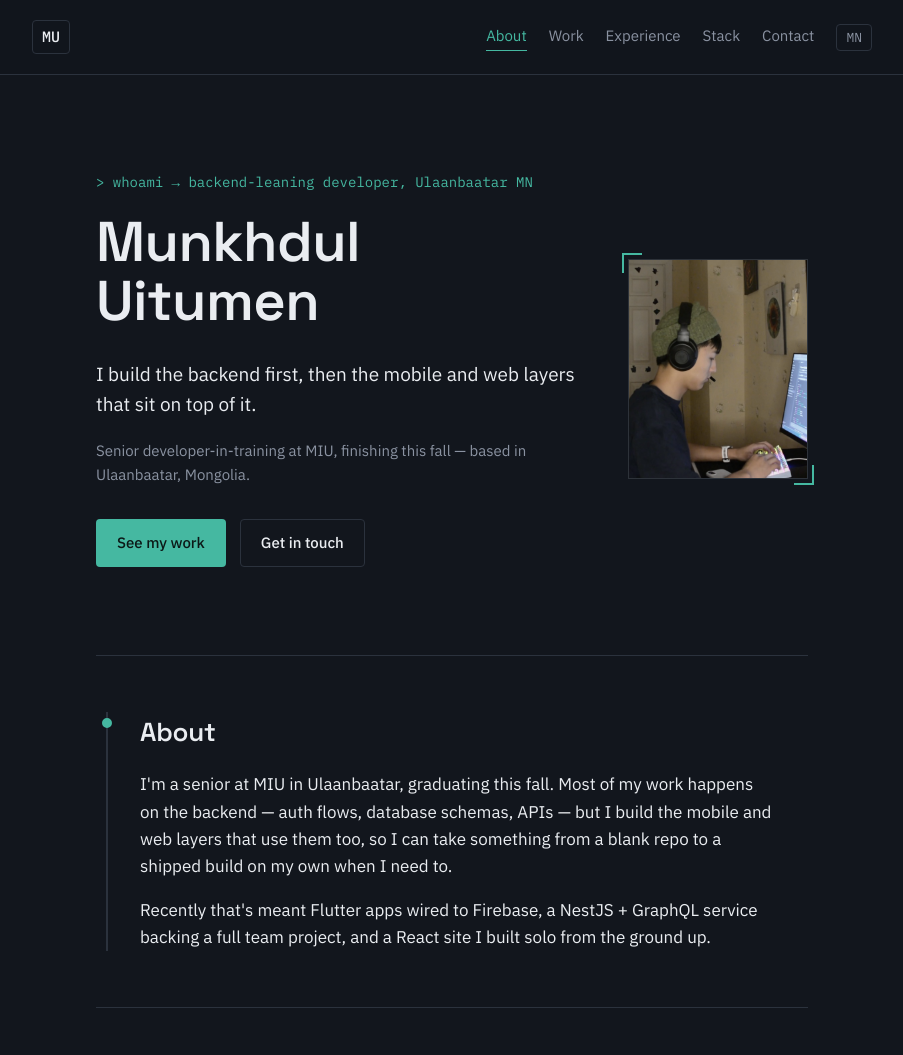
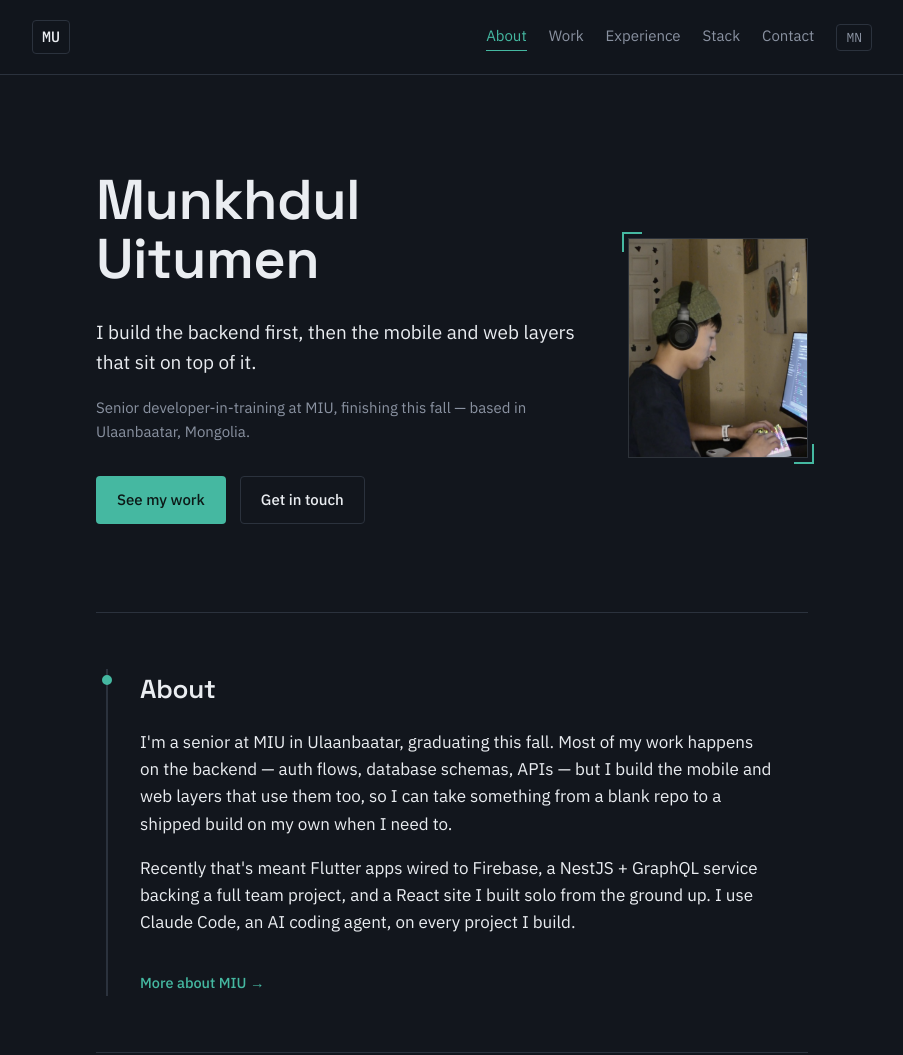
Before and after one commit to uitumenm1023-beep/Portfolio, a plain HTML site: page index.html in a window 1280 px wide. Shown: the top 1055 px of the page, without its empty margins (188-1091 px from the left). Drawn offline with Linux system fonts and the light colour scheme.

Commit message:
Updated word issue

```diff
--- a/index.html
+++ b/index.html
@@ -26,7 +26,6 @@
 
 <header id="hero" class="hero">
   <div class="hero-text">
-    <p class="terminal" id="terminal" aria-hidden="true"></p>
     <h1 data-i18n="hero.name">Munkhdul Uitumen</h1>
     <p class="subhead" data-i18n="hero.subhead">I build the backend first, then the mobile and web layers that sit on top of it.</p>
     <p class="hero-meta" data-i18n="hero.meta">Senior developer-in-training at MIU, finishing this fall — based in Ulaanbaatar, Mongolia.</p>
@@ -52,6 +51,7 @@
       <h2 data-i18n="about.heading">About</h2>
       <p data-i18n="about.p1">I'm a senior at MIU in Ulaanbaatar, graduating this fall. Most of my work happens on the backend — auth flows, database schemas, APIs — but I build the mobile and web layers that use them too, so I can take something from a blank repo to a shipped build on my own when I need to.</p>
       <p data-i18n="about.p2">Recently that's meant Flutter apps wired to Firebase, a NestJS + GraphQL service backing a full team project, and a React site I built solo from the ground up.</p>
+      <a href="https://miu.edu.mn" target="_blank" rel="noopener" class="about-link" data-i18n="about.schoolLink">More about MIU →</a>
     </div>
   </section>
 
@@ -104,7 +104,7 @@
       <article class="exp">
         <div class="exp-head">
           <h3 data-i18n="experience.role">Development Intern</h3>
-          <span class="exp-org">MIU — Ulaanbaatar</span>
+          <span class="exp-org" data-i18n="experience.org">MIU — Ulaanbaatar</span>
         </div>
         <ul class="exp-list">
           <li data-i18n="experience.item1">Built the university's affiliated high-school website as part of a small team of classmates, working mainly on the backend with some frontend work.</li>
@@ -133,7 +133,7 @@
         </div>
         <div class="stack-group">
           <h4 data-i18n="stack.tools">Tools</h4>
-          <ul class="stackline"><li>Git</li><li>Python</li><li>Playwright</li></ul>
+          <ul class="stackline"><li>Git</li><li>Python</li><li>Playwright</li><li>Claude Code</li></ul>
         </div>
       </div>
     </div>
--- a/script.js
+++ b/script.js
@@ -9,7 +9,6 @@ const translations = {
     "nav.stack": "Stack",
     "nav.contact": "Contact",
     "hero.name": "Munkhdul Uitumen",
-    "hero.terminalResult": "backend-leaning developer, Ulaanbaatar MN",
     "hero.subhead": "I build the backend first, then the mobile and web layers that sit on top of it.",
     "hero.meta": "Senior developer-in-training at MIU, finishing this fall — based in Ulaanbaatar, Mongolia.",
     "hero.ctaWork": "See my work",
@@ -17,7 +16,8 @@ const translations = {
     "hero.photoPlaceholder": "Drop your photo in<br><code>images/profile.jpg</code>",
     "about.heading": "About",
     "about.p1": "I'm a senior at MIU in Ulaanbaatar, graduating this fall. Most of my work happens on the backend — auth flows, database schemas, APIs — but I build the mobile and web layers that use them too, so I can take something from a blank repo to a shipped build on my own when I need to.",
-    "about.p2": "Recently that's meant Flutter apps wired to Firebase, a NestJS + GraphQL service backing a full team project, and a React site I built solo from the ground up.",
+    "about.p2": "Recently that's meant Flutter apps wired to Firebase, a NestJS + GraphQL service backing a full team project, and a React site I built solo from the ground up. I use Claude Code, an AI coding agent, on every project I build.",
+    "about.schoolLink": "More about MIU →",
     "work.heading": "Selected work",
     "work.truckcab.tag": "Built for Google Play",
     "work.truckcab.desc": "A Flutter delivery-management app that connects sellers with drivers. I built the auth flow with email verification, wired up Firestore, and took it through release signing and a full build audit to get it store-ready.",
@@ -30,6 +30,7 @@ const translations = {
     "work.zamyn.bilingual": "Mongolian / English",
     "experience.heading": "Experience",
     "experience.role": "Development Intern",
+    "experience.org": "MIU — Ulaanbaatar",
     "experience.item1": "Built the university's affiliated high-school website as part of a small team of classmates, working mainly on the backend with some frontend work.",
     "experience.item2": "Joined the RateThePlace team in the same capacity — backend first, with a share of the frontend.",
     "stack.heading": "Stack",
@@ -55,20 +56,20 @@ const translations = {
     "nav.stack": "Технологи",
     "nav.contact": "Холбоо барих",
     "hero.name": "Үйтүмэн Мөнхдөл",
-    "hero.terminalResult": "backend хөгжүүлэгч, Улаанбаатар",
     "hero.subhead": "Ихэвчлэн backend дээр ажилладаг, дараа нь үүн дээрээ тулгуурлаад mobile, web хэсгүүдийг нь хийдэг.",
-    "hero.meta": "МИУ-д ахлах курст сурдаг, энэ намар төгсөнө — Улаанбаатарт амьдардаг.",
+    "hero.meta": "ЭМ-АЙ-Ю-д ахлах курст сурдаг, 2027 оны хавар төгсөнө — Улаанбаатарт амьдардаг.",
     "hero.ctaWork": "Ажлуудыг харах",
     "hero.ctaContact": "Холбогдох",
     "hero.photoPlaceholder": "Зургаа энд байрлуул<br><code>images/profile.jpg</code>",
     "about.heading": "Миний тухай",
-    "about.p1": "Улаанбаатар дахь МИУ-д ахлах курст сурдаг, энэ намар төгсөнө. Ихэнх ажил маань backend дээр байдаг — нэвтрэлт, database, API гэх мэт — гэхдээ тэдгээрийг ашигладаг mobile, web хэсгийг нь ч бас өөрөө хийдэг. Тэгээд хоосон repo-оос эхлээд бэлэн бүтээгдэхүүн хүртэл ганцаараа гаргаж чаддаг.",
-    "about.p2": "Сүүлийн үед Firebase-тэй холбосон Flutter апп, багийн том төслийг дэмжсэн NestJS + GraphQL сервис, мөн бүрэн өөрөө хийсэн React вэбсайт дээр ажилласан.",
+    "about.p1": "Улаанбаатар дахь ЭМ-АЙ-Ю-д ахлах курст сурдаг, 2027 оны хавар төгсөнө. Ихэнх ажил маань backend дээр байдаг — нэвтрэлт, database, API гэх мэт — гэхдээ тэдгээрийг ашигладаг mobile, web хэсгийг нь ч бас өөрөө хийдэг. Тэгээд хоосон repo-оос эхлээд бэлэн бүтээгдэхүүн хүртэл ганцаараа гаргаж чаддаг.",
+    "about.p2": "Сүүлийн үед Firebase-тэй холбосон Flutter апп, багийн том төслийг дэмжсэн NestJS + GraphQL сервис, мөн бүрэн өөрөө хийсэн React вэбсайт дээр ажилласан. Бүх төслөө Claude Code agent-тай хамт хийдэг.",
+    "about.schoolLink": "ЭМ-АЙ-Ю-ийн тухай →",
     "work.heading": "Сонгосон ажлууд",
     "work.truckcab.tag": "Google Play дээр гарсан",
     "work.truckcab.desc": "Худалдагч, жолоочийг холбодог хүргэлтийн Flutter апп. Имэйлээр баталгаажуулдаг нэвтрэлт хийж, Firestore холбож, дэлгүүрт гарахад бэлэн болтол release signing, бүтэн шалгалт хийсэн.",
-    "work.rtp.tag": "Багийн төсөл · МИУ",
-    "work.rtp.desc": "МИУ-ийн жижиг багтай хамт хийсэн газар үнэлдэг full-stack платформ. Голчлон backend дээр ажилласан — database загвар, GraphQL API, нэвтрэлт — бас жаахан frontend хийсэн.",
+    "work.rtp.tag": "Багийн төсөл · ЭМ-АЙ-Ю",
+    "work.rtp.desc": "ЭМ-АЙ-Ю-ийн жижиг багтай хамт хийсэн газар үнэлдэг full-stack платформ. Голчлон backend дээр ажилласан — database загвар, GraphQL API, нэвтрэлт — бас жаахан frontend хийсэн.",
     "work.viewLive": "Шууд үзэх →",
     "work.zamyn.title": "Замын-Үүдийн Лавлах",
     "work.zamyn.tag": "Ганцаараа хийсэн · Full-stack",
@@ -76,6 +77,7 @@ const translations = {
     "work.zamyn.bilingual": "Монгол / Англи",
     "experience.heading": "Туршлага",
     "experience.role": "Хөгжүүлэгч дадлагажигч",
+    "experience.org": "ЭМ-АЙ-Ю — Улаанбаатар",
     "experience.item1": "Ангийн найзуудтайгаа багаараа их сургуулийн харьяа ахлах сургуулийн вэбсайт хийсэн — голчлон backend, жаахан frontend.",
     "experience.item2": "Мөн RateThePlace багт нэгдэж, адилхан backend-ээс эхэлж, жаахан frontend хийсэн.",
     "stack.heading": "Технологи",
@@ -95,7 +97,6 @@ const translations = {
 };
 
 let currentLang = localStorage.getItem("lang") || "en";
-let terminalDone = false;
 
 function applyLanguage(lang) {
   currentLang = lang;
@@ -118,11 +119,6 @@ function applyLanguage(lang) {
 
   const toggleBtn = document.getElementById("lang-toggle");
   if (toggleBtn) toggleBtn.textContent = lang === "en" ? "MN" : "EN";
-
-  if (terminalDone) {
-    const el = document.getElementById("terminal");
-    if (el) el.textContent = `> whoami → ${translations[lang]["hero.terminalResult"]}`;
-  }
 }
 
 document.getElementById("lang-toggle").addEventListener("click", () => {
@@ -130,38 +126,6 @@ document.getElementById("lang-toggle").addEventListener("click", () => {
 });
 
 applyLanguage(currentLang);
-
-// ---------- Terminal intro (single page-load sequence) ----------
-(function () {
-  const el = document.getElementById("terminal");
-  if (!el) return;
-
-  const prefersReduced = window.matchMedia("(prefers-reduced-motion: reduce)").matches;
-  const line = "> whoami";
-
-  function finish() {
-    el.textContent = `${line} → ${translations[currentLang]["hero.terminalResult"]}`;
-    el.classList.add("done");
-    terminalDone = true;
-  }
-
-  if (prefersReduced) {
-    finish();
-    return;
-  }
-
-  let i = 0;
-  function typeLine() {
-    if (i <= line.length) {
-      el.textContent = line.slice(0, i);
-      i++;
-      setTimeout(typeLine, 45);
-    } else {
-      setTimeout(finish, 350);
-    }
-  }
-  typeLine();
-})();
 
 // ---------- Scroll-spy: highlight active nav link + rail dot ----------
 (function () {
--- a/style.css
+++ b/style.css
@@ -114,8 +114,6 @@ a { color: var(--accent); }
   gap: 48px;
 }
 
-.hero-text { min-width: 0; }
-
 .hero-photo {
   position: relative;
   width: 180px;
@@ -176,30 +174,7 @@ a { color: var(--accent); }
   font-size: 11.5px;
 }
 
-.terminal {
-  font-family: var(--font-mono);
-  font-size: 14px;
-  color: var(--accent);
-  min-height: 1.4em;
-  margin: 0 0 20px;
-}
-
-.terminal::after {
-  content: "";
-  display: inline-block;
-  width: 7px;
-  height: 14px;
-  background: var(--accent);
-  margin-left: 2px;
-  vertical-align: -2px;
-  animation: blink 1s steps(1) infinite;
-}
-
-.terminal.done::after { display: none; }
-
-@keyframes blink {
-  50% { opacity: 0; }
-}
+.hero-text { min-width: 0; }
 
 .hero h1 {
   font-size: clamp(38px, 6vw, 56px);
@@ -307,6 +282,19 @@ a { color: var(--accent); }
 }
 
 .content > p { max-width: 62ch; }
+
+.about-link {
+  display: inline-block;
+  margin-top: 18px;
+  font-size: 14.5px;
+  font-weight: 500;
+  color: var(--accent);
+  text-decoration: none;
+  border-bottom: 1px solid transparent;
+  transition: border-color 0.15s ease;
+}
+
+.about-link:hover { border-bottom-color: var(--accent); }
 
 /* ---------- Projects ---------- */
 .project {
@@ -504,6 +492,5 @@ a.contact-value:hover { color: var(--accent); }
 /* ---------- Reduced motion ---------- */
 @media (prefers-reduced-motion: reduce) {
   html { scroll-behavior: auto; }
-  .terminal::after { animation: none; }
   .btn-primary:hover { transform: none; }
 }
```
